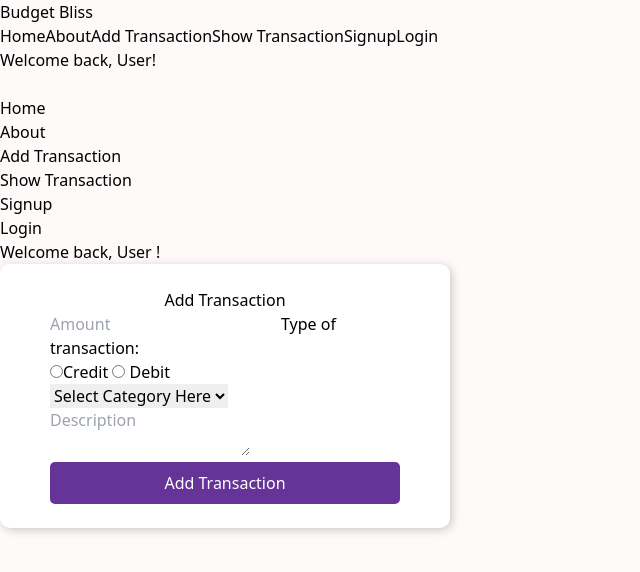
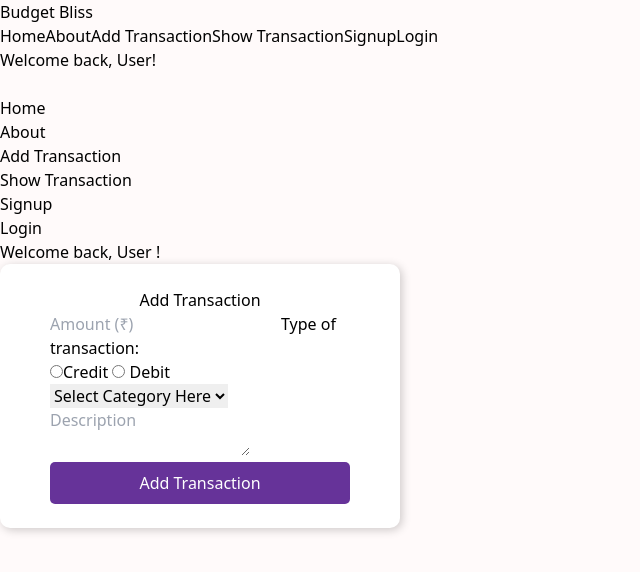
Before and after one commit to yogita-s-24/budget-bliss, a React (Vite) app in the folder client/: page /addtransaction in a window 1280 px wide. Shown: the top 572 px of the page, without its empty margins (0-640 px from the left). Built offline with nearby package versions, Linux system fonts and the light colour scheme.

Commit message:
feat: Implement addTransaction function for posting transactions

```diff
--- a/client/src/views/AddTransaction/AddTransaction.css
+++ b/client/src/views/AddTransaction/AddTransaction.css
@@ -1,5 +1,5 @@
 .form {
-    max-width: 450px !important;
+    max-width: 400px !important;
     background-color: white;
     padding: 24px 50px;
     border-radius: 10px;
--- a/client/src/views/AddTransaction/AddTransaction.jsx
+++ b/client/src/views/AddTransaction/AddTransaction.jsx
@@ -1,14 +1,44 @@
-import React, {useState}from 'react'
+import React, {useEffect, useState}from 'react'
 import axios from 'axios';
 import Navbar from '../../components/Navbar/Navbar'
 import './AddTransaction.css'
 
 function AddTransaction() {
-
   const [amount, setAmount] = useState('');
   const [transactionType, setTransaction] = useState('');
   const [category, setCategory] = useState('');
   const [description, setDescription] = useState('');
+
+
+  const addTransaction = async() =>{
+
+    if (!amount) {
+      showToast("Amount is required", "alert", 4000);
+      return;
+    }
+    if (!transactionType) {
+      showToast("Transaction Type is required", "alert", 4000);
+      return;
+    }
+
+    const user = JSON.parse(localStorage.getItem('user' || "{}"));
+
+    const response = await axios.post(`${import.meta.env.VITE_SERVER_URL}/api/v2/transactions`,{
+      user : user._id,
+      amount,
+      transactionType,
+      category,
+      description
+    })
+    alert("Your transactions added successfully.")
+    console.log(response?.data);
+  if(response?.data?.data){
+    window.location.href='/showtransaction'
+  }
+
+
+  }
+
 
   return (
     <div>
@@ -27,7 +57,7 @@ function AddTransaction() {
             setAmount(e.target.value);
           }}
 
-          placeholder="Amount"
+          placeholder="Amount (₹)"
           className="w-full p-2 border rounded"
         />
         {
@@ -107,7 +137,7 @@ function AddTransaction() {
         <button
         type="button"
         className="form-add"
-
+        onClick={addTransaction}
         >
           Add Transaction
         </button>
```
